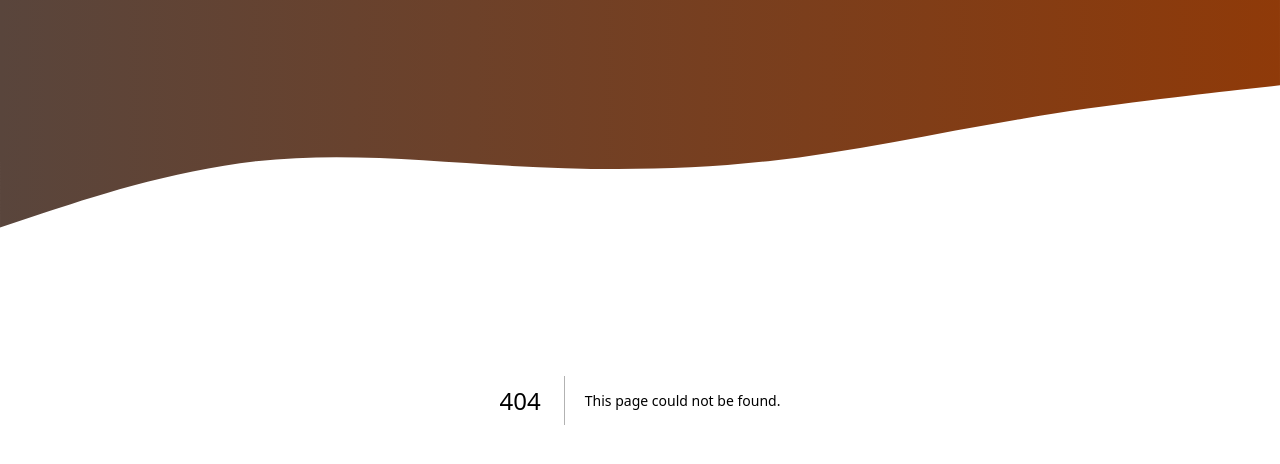
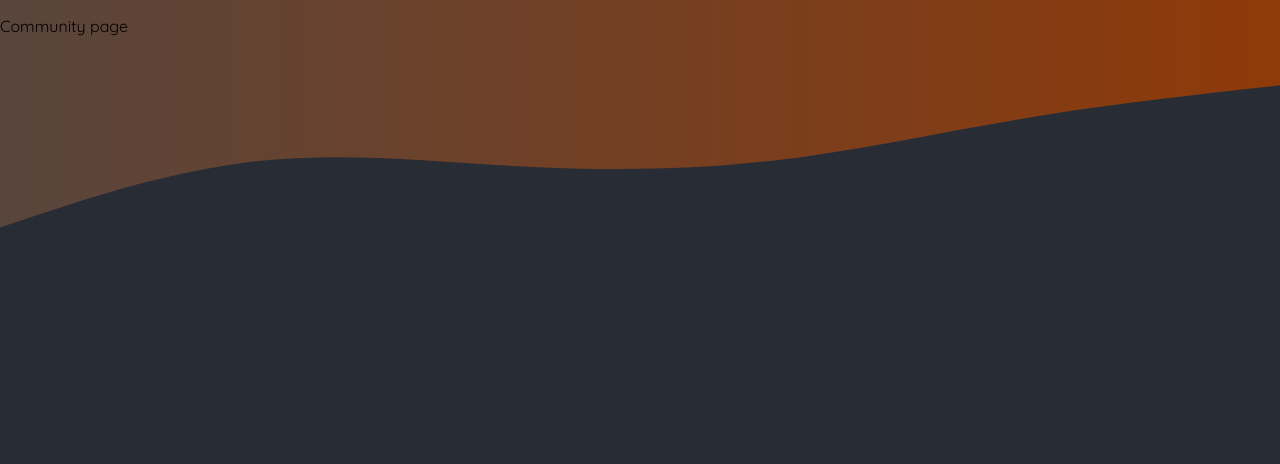
Before and after one commit to Sherry90/2024-next.js14-app-router-2-Foodies, a Next.js app: page /community in a window 1280 px wide. Before the commit this address had no page. Shown: the top 464 px of the page. Built offline with nearby package versions, Linux system fonts and the light colour scheme.

Commit message:
add: community page

```diff
--- /dev/null
+++ b/app/community/page.js
@@ -0,0 +1,5 @@
+const CommunityPage = () => {
+  return <p>Community page</p>;
+}
+
+export default CommunityPage;
```
